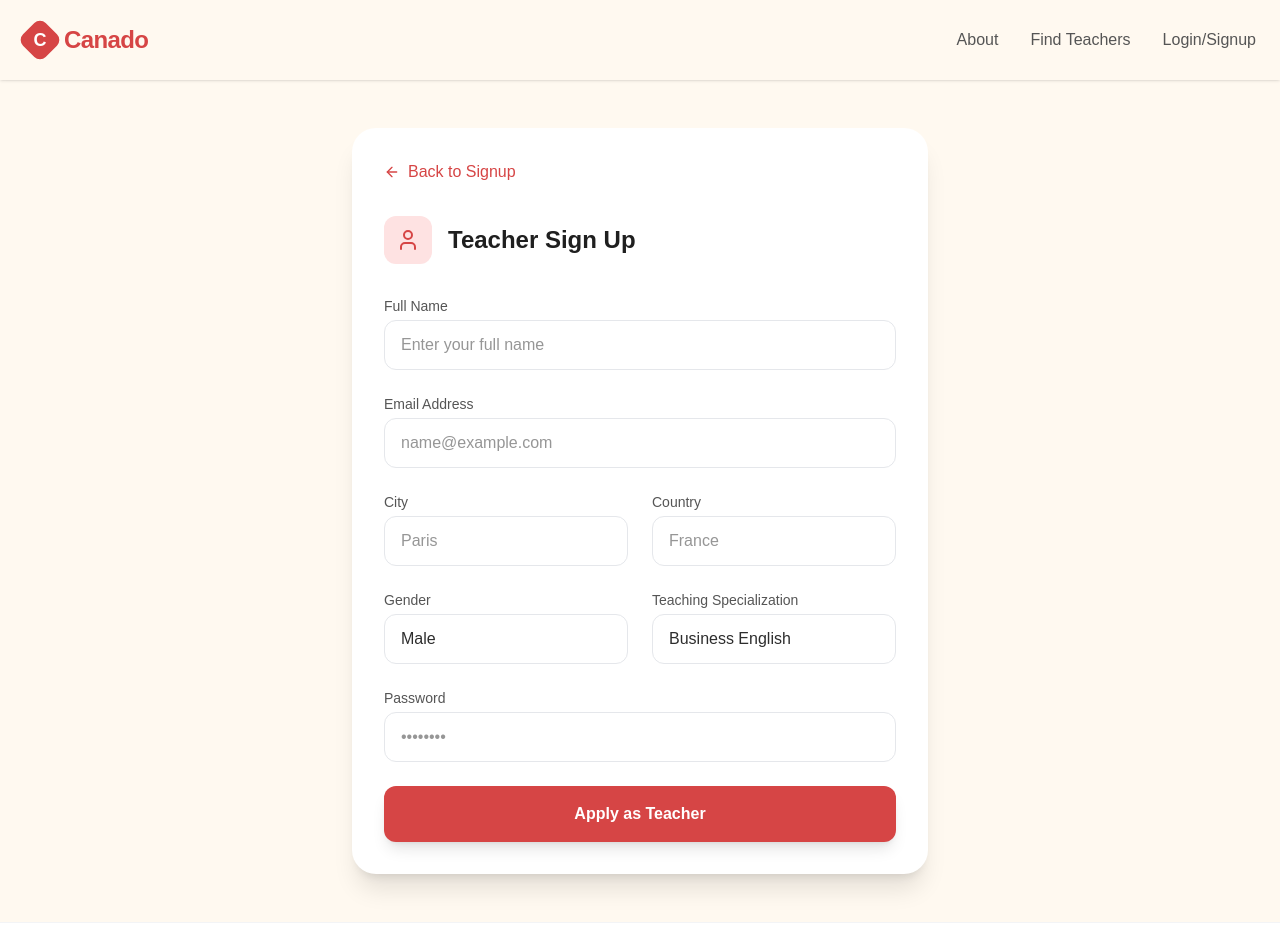
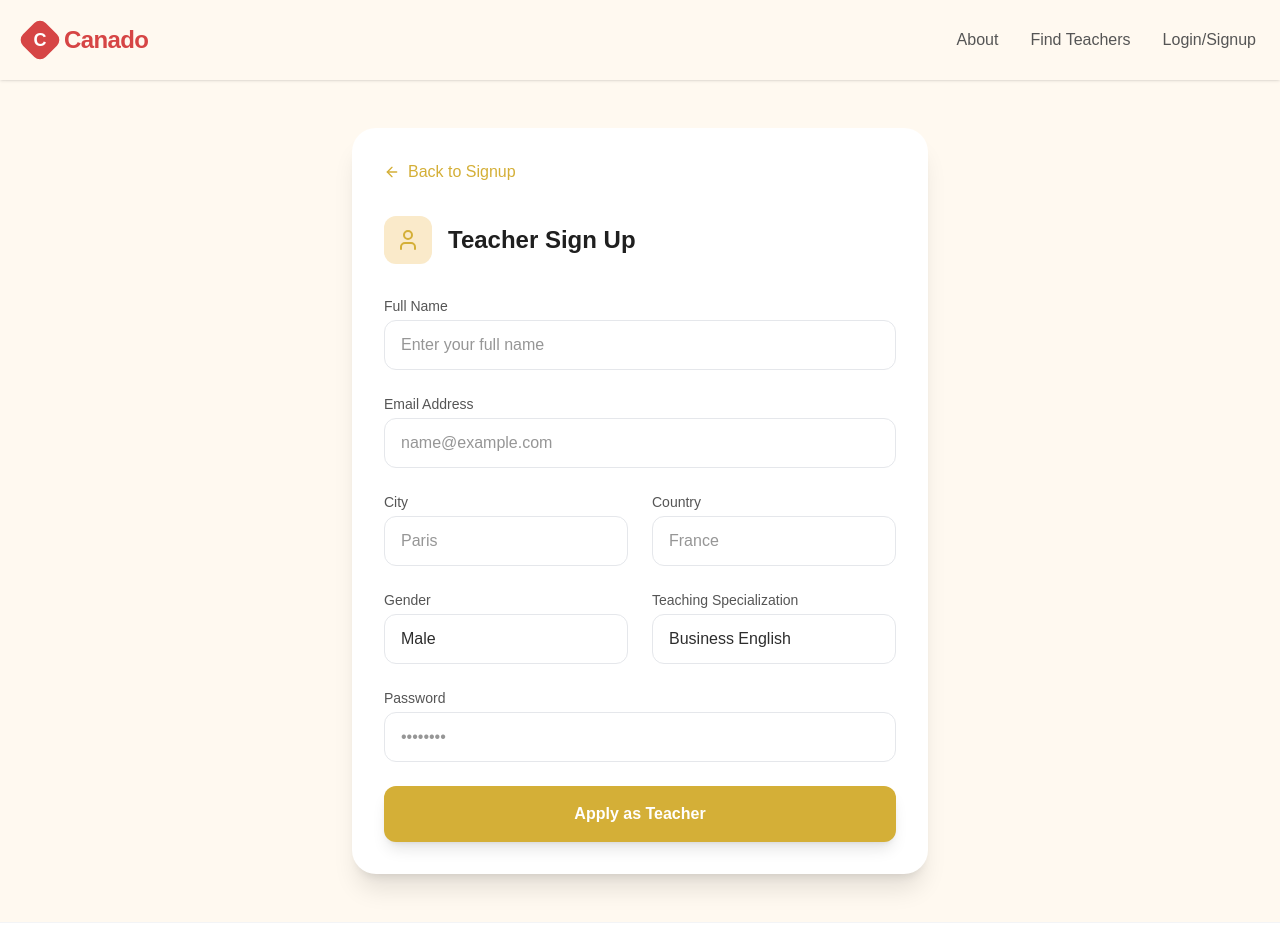
Before and after one commit to KenZhangProgramming/english-learning-website, a Next.js app: page /signup/teacher in a window 1280 px wide. Shown: the top 952 px of the page. Built offline with nearby package versions, Linux system fonts and the light colour scheme; no server answers.

Commit message:
teacher page color change

```diff
--- a/app/signup/teacher/page.tsx
+++ b/app/signup/teacher/page.tsx
@@ -13,13 +13,13 @@ export default function TeacherSignupPage() {
     return (
         <main className="min-h-[calc(100vh-80px)] bg-brand-cream py-12 px-4 sm:px-6 lg:px-8">
             <div className="max-w-xl mx-auto bg-white rounded-3xl shadow-xl overflow-hidden p-8">
-                <Link href="/signup" className="inline-flex items-center text-brand-red font-medium hover:underline mb-8">
+                <Link href="/signup" className="inline-flex items-center text-brand-gold font-medium hover:underline mb-8">
                     <ArrowLeft size={16} className="mr-2" />
                     Back to Signup
                 </Link>
 
                 <div className="flex items-center gap-4 mb-8">
-                    <div className="w-12 h-12 bg-[#FEE2E2] rounded-xl flex items-center justify-center text-brand-red">
+                    <div className="w-12 h-12 bg-brand-gold-light rounded-xl flex items-center justify-center text-brand-gold">
                         <User size={24} />
                     </div>
                     <h1 className="text-2xl font-bold text-text-primary">Teacher Sign Up</h1>
@@ -48,7 +48,7 @@ export default function TeacherSignupPage() {
                                 name="name"
                                 type="text"
                                 required
-                                className="w-full px-4 py-3 rounded-xl border border-gray-200 focus:ring-2 focus:ring-brand-red focus:border-transparent transition-all outline-none"
+                                className="w-full px-4 py-3 rounded-xl border border-gray-200 focus:ring-2 focus:ring-brand-gold focus:border-transparent transition-all outline-none"
                                 placeholder="Enter your full name"
                             />
                         </div>
@@ -58,7 +58,7 @@ export default function TeacherSignupPage() {
                                 name="email"
                                 type="email"
                                 required
-                                className="w-full px-4 py-3 rounded-xl border border-gray-200 focus:ring-2 focus:ring-brand-red focus:border-transparent transition-all outline-none"
+                                className="w-full px-4 py-3 rounded-xl border border-gray-200 focus:ring-2 focus:ring-brand-gold focus:border-transparent transition-all outline-none"
                                 placeholder="name@example.com"
                             />
                         </div>
@@ -69,7 +69,7 @@ export default function TeacherSignupPage() {
                                 name="city"
                                 type="text"
                                 required
-                                className="w-full px-4 py-3 rounded-xl border border-gray-200 focus:ring-2 focus:ring-brand-red focus:border-transparent transition-all outline-none"
+                                className="w-full px-4 py-3 rounded-xl border border-gray-200 focus:ring-2 focus:ring-brand-gold focus:border-transparent transition-all outline-none"
                                 placeholder="Paris"
                             />
                         </div>
@@ -79,7 +79,7 @@ export default function TeacherSignupPage() {
                                 name="country"
                                 type="text"
                                 required
-                                className="w-full px-4 py-3 rounded-xl border border-gray-200 focus:ring-2 focus:ring-brand-red focus:border-transparent transition-all outline-none"
+                                className="w-full px-4 py-3 rounded-xl border border-gray-200 focus:ring-2 focus:ring-brand-gold focus:border-transparent transition-all outline-none"
                                 placeholder="France"
                             />
                         </div>
@@ -88,7 +88,7 @@ export default function TeacherSignupPage() {
                             <label className="block text-sm font-medium text-text-secondary mb-1">Gender</label>
                             <select
                                 name="gender"
-                                className="w-full px-4 py-3 rounded-xl border border-gray-200 focus:ring-2 focus:ring-brand-red focus:border-transparent transition-all outline-none appearance-none bg-white"
+                                className="w-full px-4 py-3 rounded-xl border border-gray-200 focus:ring-2 focus:ring-brand-gold focus:border-transparent transition-all outline-none appearance-none bg-white"
                             >
                                 <option value="Male">Male</option>
                                 <option value="Female">Female</option>
@@ -99,7 +99,7 @@ export default function TeacherSignupPage() {
                             <label className="block text-sm font-medium text-text-secondary mb-1">Teaching Specialization</label>
                             <select
                                 name="specialization"
-                                className="w-full px-4 py-3 rounded-xl border border-gray-200 focus:ring-2 focus:ring-brand-red focus:border-transparent transition-all outline-none appearance-none bg-white"
+                                className="w-full px-4 py-3 rounded-xl border border-gray-200 focus:ring-2 focus:ring-brand-gold focus:border-transparent transition-all outline-none appearance-none bg-white"
                             >
                                 <option value="Business English">Business English</option>
                                 <option value="IELTS/TOEFL Prep">IELTS/TOEFL Prep</option>
@@ -114,7 +114,7 @@ export default function TeacherSignupPage() {
                                 name="password"
                                 type="password"
                                 required
-                                className="w-full px-4 py-3 rounded-xl border border-gray-200 focus:ring-2 focus:ring-brand-red focus:border-transparent transition-all outline-none"
+                                className="w-full px-4 py-3 rounded-xl border border-gray-200 focus:ring-2 focus:ring-brand-gold focus:border-transparent transition-all outline-none"
                                 placeholder="••••••••"
                             />
                         </div>
@@ -123,7 +123,7 @@ export default function TeacherSignupPage() {
                     <button
                         type="submit"
                         disabled={isPending}
-                        className="w-full bg-brand-red text-white font-bold py-4 rounded-xl hover:bg-opacity-90 transition-all shadow-lg hover:shadow-xl transform hover:-translate-y-1 flex items-center justify-center disabled:opacity-50 disabled:transform-none"
+                        className="w-full bg-brand-gold text-white font-bold py-4 rounded-xl hover:bg-opacity-90 transition-all shadow-lg hover:shadow-xl transform hover:-translate-y-1 flex items-center justify-center disabled:opacity-50 disabled:transform-none"
                     >
                         {isPending ? (
                             <>
```
